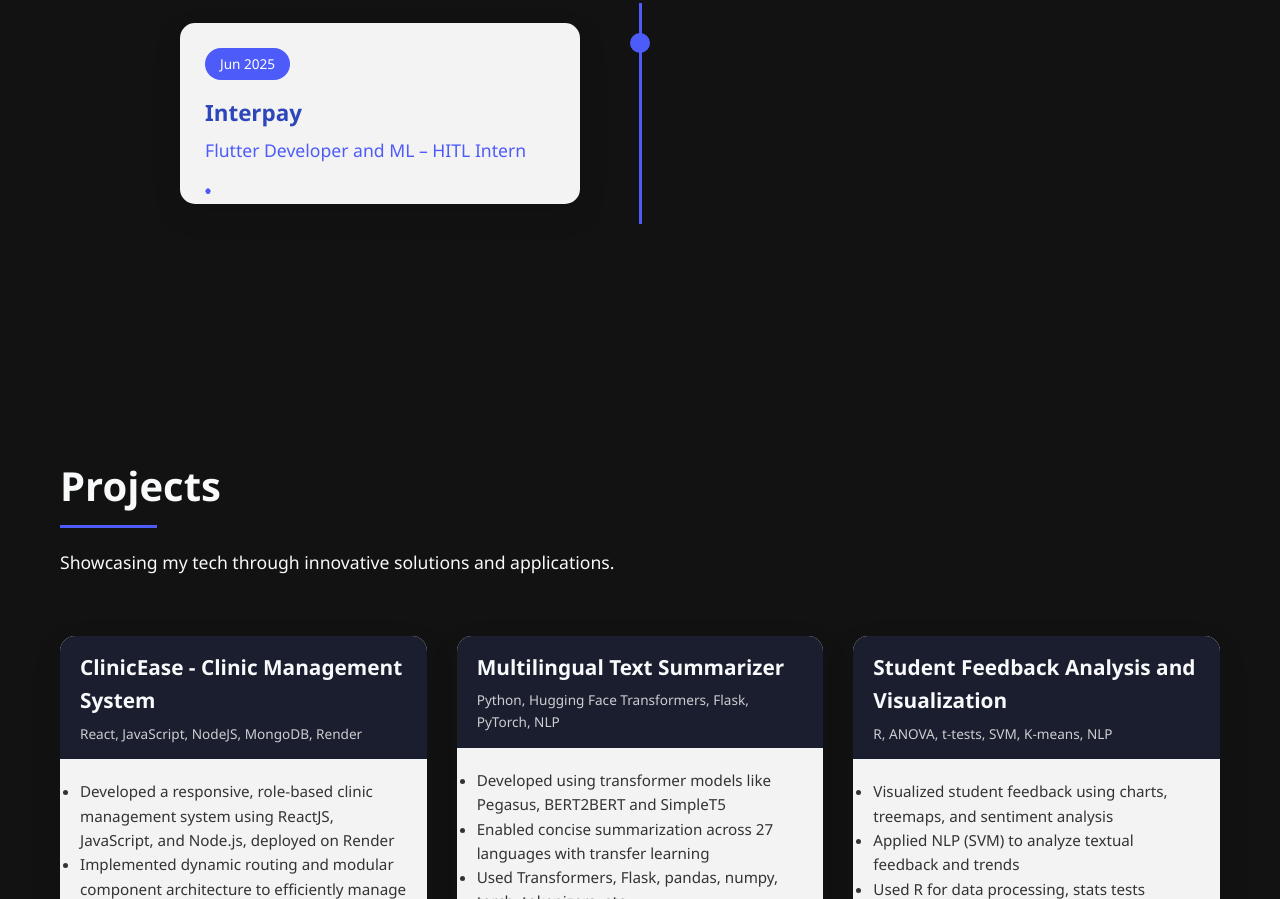
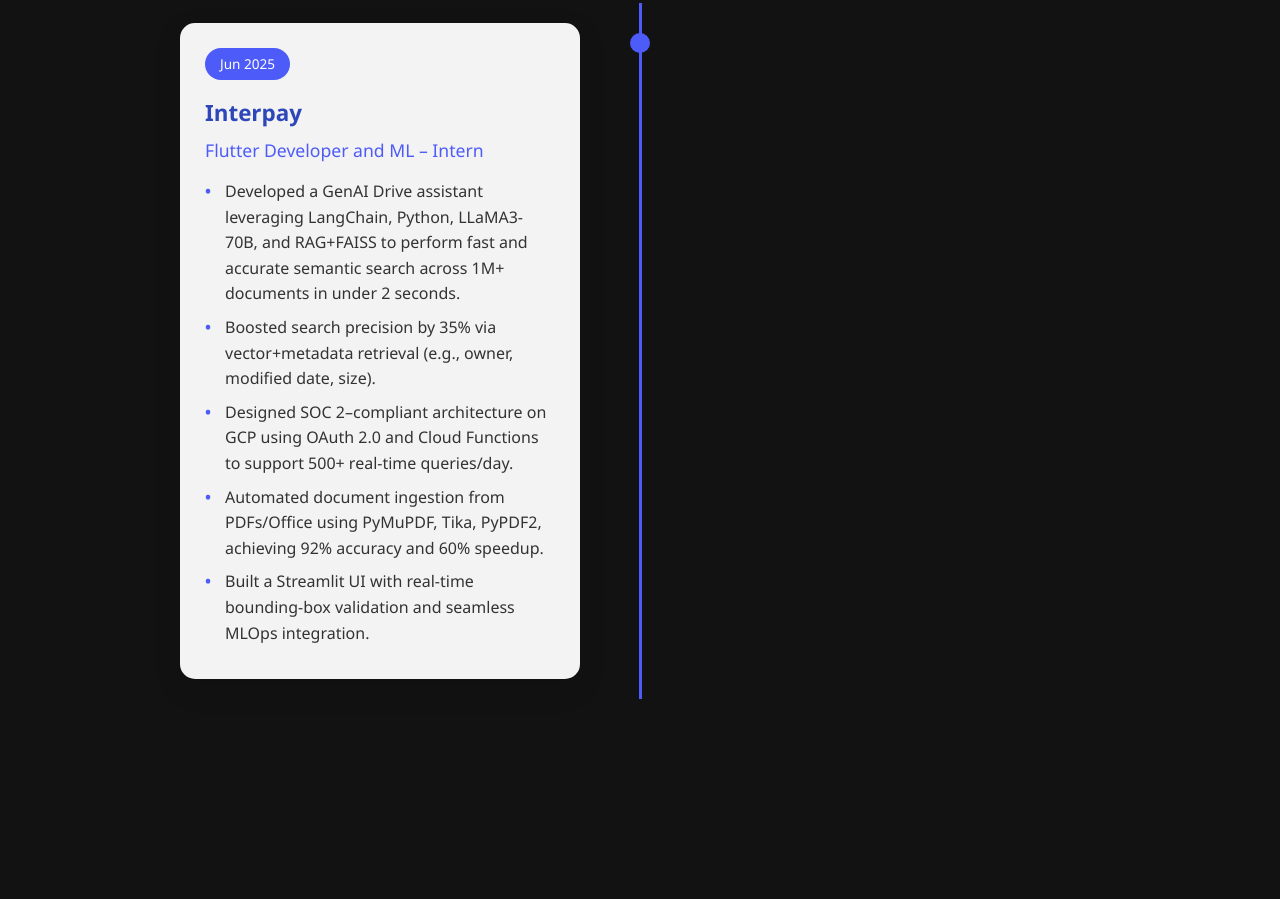
Before and after one commit to AtharvNawal/AtharvNawal.github.io, a plain HTML site: page index.html in a window 1280 px wide. Shown: the part 2225-3124 px from the top of the page. Drawn offline with nearby package versions, Linux system fonts and the light colour scheme.

Commit message:
Update index.html

```diff
--- a/index.html
+++ b/index.html
@@ -1175,12 +1175,19 @@
                     <div class="timeline-content">
                         <span class="date">Jun 2025</span>
                         <h3>Interpay</h3>
-                        <h4>Flutter Developer and ML – HITL Intern</h4>
+                        <h4>Flutter Developer and ML – Intern</h4>
                         <ul>
-                            <li></li>
-                            <li></li>
-                            <li></li>
-                            <li></li>
+                            <li>Developed a GenAI Drive assistant leveraging LangChain, Python, LLaMA3-70B, and
+                                RAG+FAISS to perform fast and accurate semantic search across 1M+ documents in under 2
+                                seconds.</li>
+                            <li>Boosted search precision by 35% via vector+metadata retrieval (e.g., owner, modified
+                                date, size).</li>
+                            <li>Designed SOC 2–compliant architecture on GCP using OAuth 2.0 and Cloud Functions to
+                                support 500+ real-time queries/day.</li>
+                            <li>Automated document ingestion from PDFs/Office using PyMuPDF, Tika, PyPDF2, achieving 92%
+                                accuracy and 60% speedup.</li>
+                            <li>Built a Streamlit UI with real-time bounding-box validation and seamless MLOps
+                                integration.</li>
                         </ul>
                     </div>
                 </div>
```
